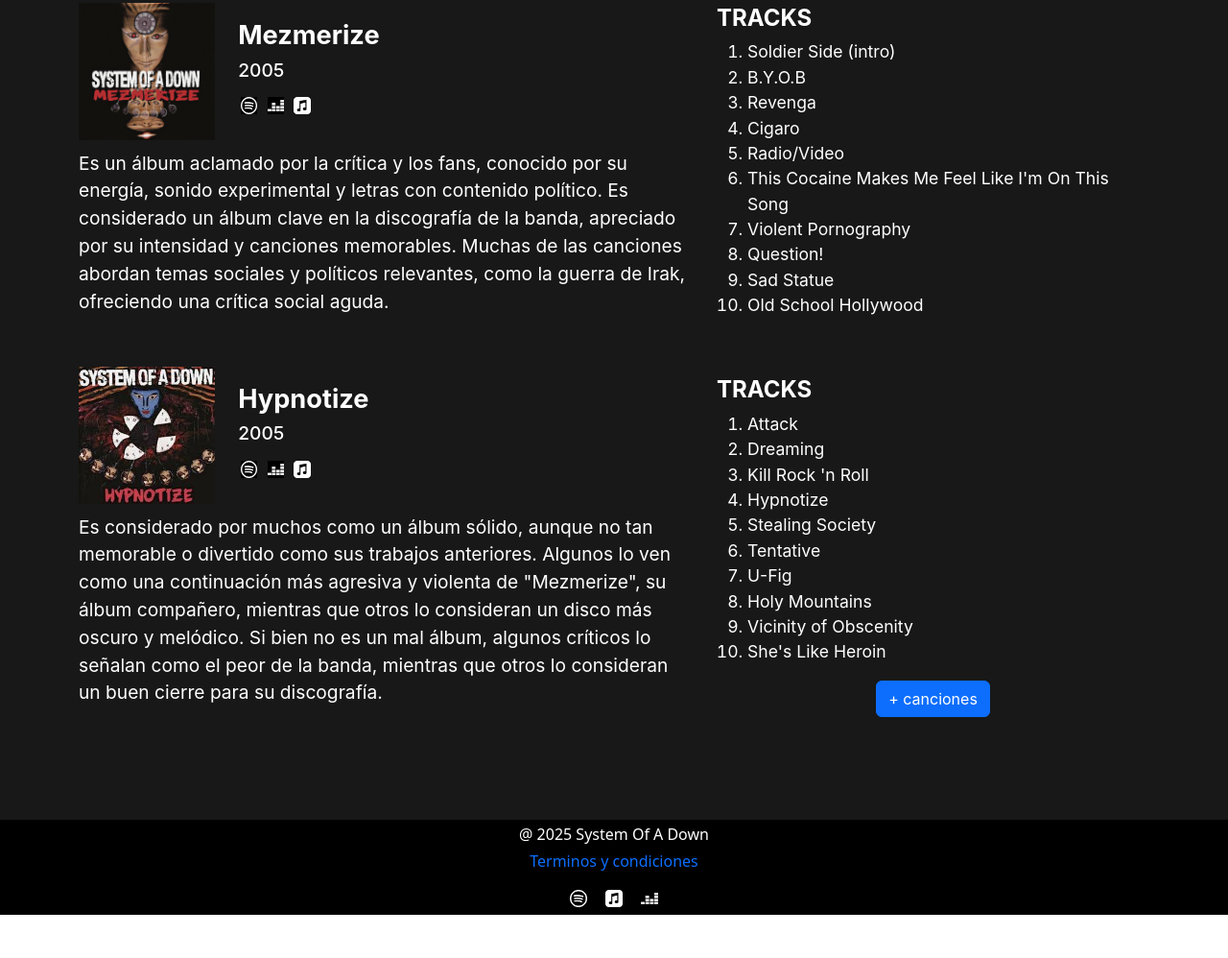
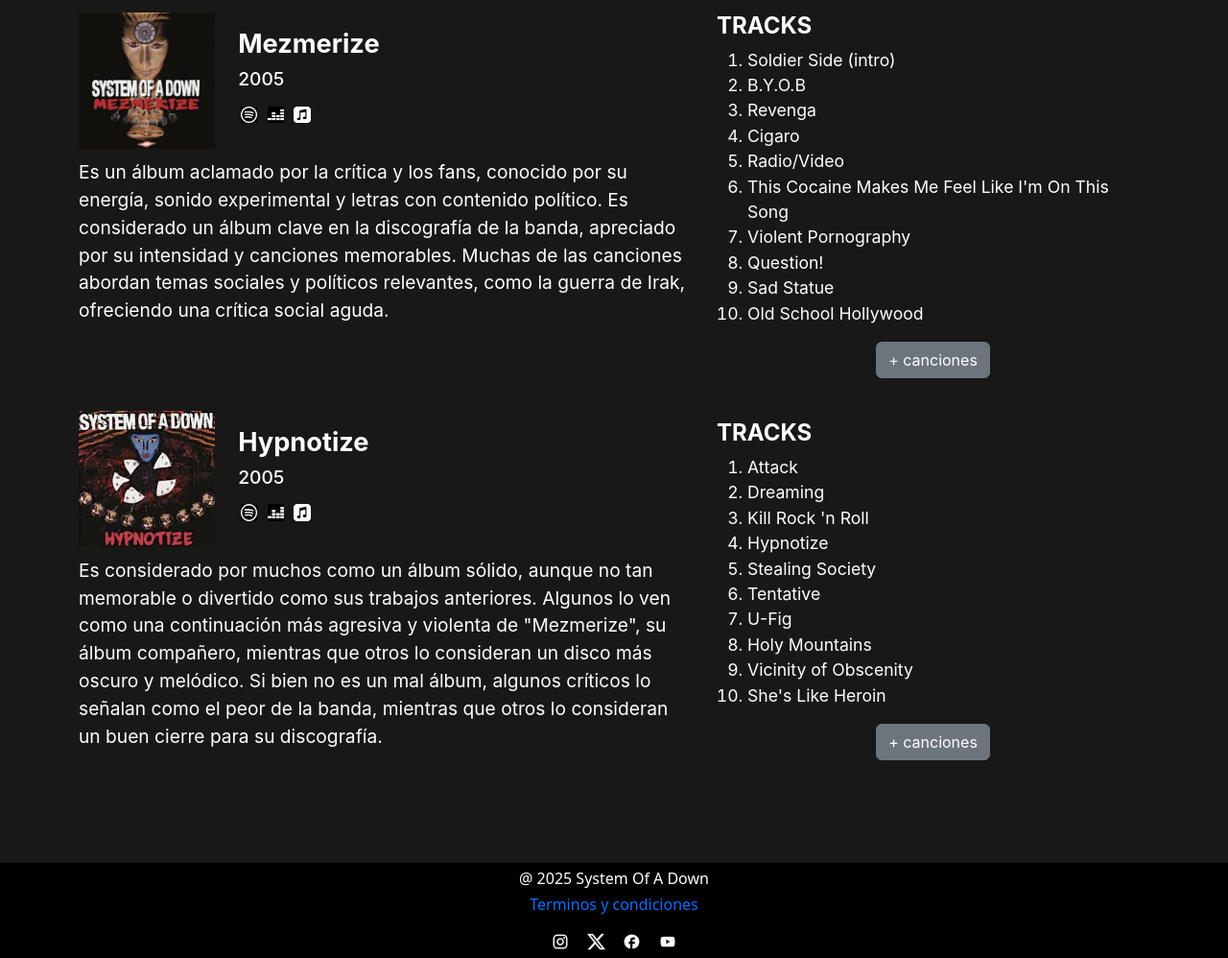
Before and after one commit to abriltedesco/PaginaSOAD, a plain HTML site: page albumes.html in a window 1280 px wide. Shown: the part 1369-2367 px from the top of the page at 96% size. Before the commit the page ends 2322 px from the top, so only its background shows below. Drawn offline with nearby package versions, Linux system fonts and the light colour scheme.

Commit message:
Add files via upload

```diff
--- a/albumes.html
+++ b/albumes.html
@@ -87,6 +87,7 @@
                             <li>P.L.U.C.K</li>
                         </div>
                     </ol>
+                    <button class="btn btn-secondary"> + canciones </button>
                 </div>
             </div>
 
@@ -133,6 +134,7 @@
                             <li>Aerials</li>
                         </div>
                     </ol>
+                    <button class="btn btn-secondary"> + canciones </button>
                 </div>
             </div>
 
@@ -182,6 +184,7 @@
                             <li>Streamline</li>
                         </div>
                     </ol>
+                    <button class="btn btn-secondary"> + canciones </button>
                 </div>
             </div>
 
@@ -225,6 +228,7 @@
                             <li>Lost in Hollywood</li>
                         </div>
                     </ol>
+                    <button class="btn btn-secondary"> + canciones </button>
                 </div>
             </div>
 
@@ -270,7 +274,7 @@
                             <li>Soldier Side</li>
                         </div>
                     </ol>
-                    <button class="btn btn-primary"> + canciones </button>
+                    <button class="btn btn-secondary"> + canciones </button>
                 </div>
             </div>
 
@@ -287,9 +291,10 @@
                             <a><p class = "h6">@ 2025 System Of A Down</p></a>
                             <a href="https://www.sonymusic.com/privacy-policy/" target="_blank" rel="noopener noreferrer" style="text-decoration: none;"><p class = "h6">Terminos y condiciones</p></a>
                             <div class="contenedorIconosFooter">
-                                <a href="https://open.spotify.com/intl-es/album/6jWde94ln40epKIQCd8XUh?si=RxHGX3x-RLO2emyHyiYnLg" target="_blank" rel="noopener noreferrer"><img class="img-fluid iconosFooter" src="spotify.jpg"/></a>
-                                <a href="https://x.com/systemofadown" target="_blank" rel="noopener noreferrer"><img class="img-fluid iconosFooter" src="appleMusic.jpg"/></a>
-                                <a href="https://www.facebook.com/systemofadown" target="_blank" rel="noopener noreferrer"><img class="img-fluid iconosFooter" src="deezer.jpg"/></a>
+                                <a href="https://www.instagram.com/systemofadown/" target="_blank" rel="noopener noreferrer"><img class="img-fluid iconosFooter" src="ig.png"/></a>
+                                <a href="https://x.com/systemofadown" target="_blank" rel="noopener noreferrer"><img class="img-fluid iconosFooter" src="tw.png"/></a>
+                                <a href="https://www.facebook.com/systemofadown" target="_blank" rel="noopener noreferrer"><img class="img-fluid iconosFooter" src="facebook.png"/></a>
+                                <a href="https://www.youtube.com/@systemofadown" target="_blank" rel="noopener noreferrer"><img class="img-fluid iconosFooter" src="yt.png"/></a>
                             </div>
                     </div>
                 </div>
```
